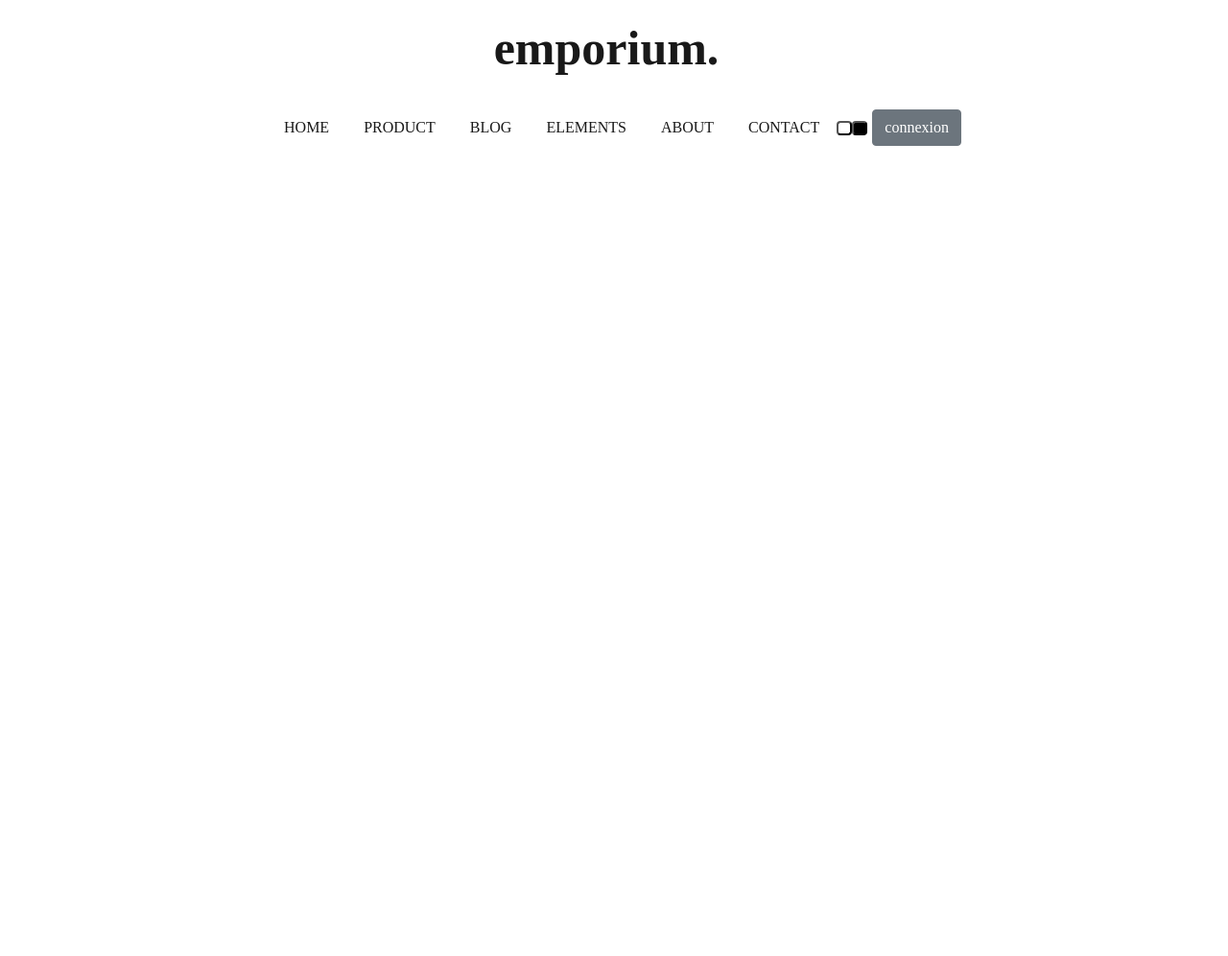
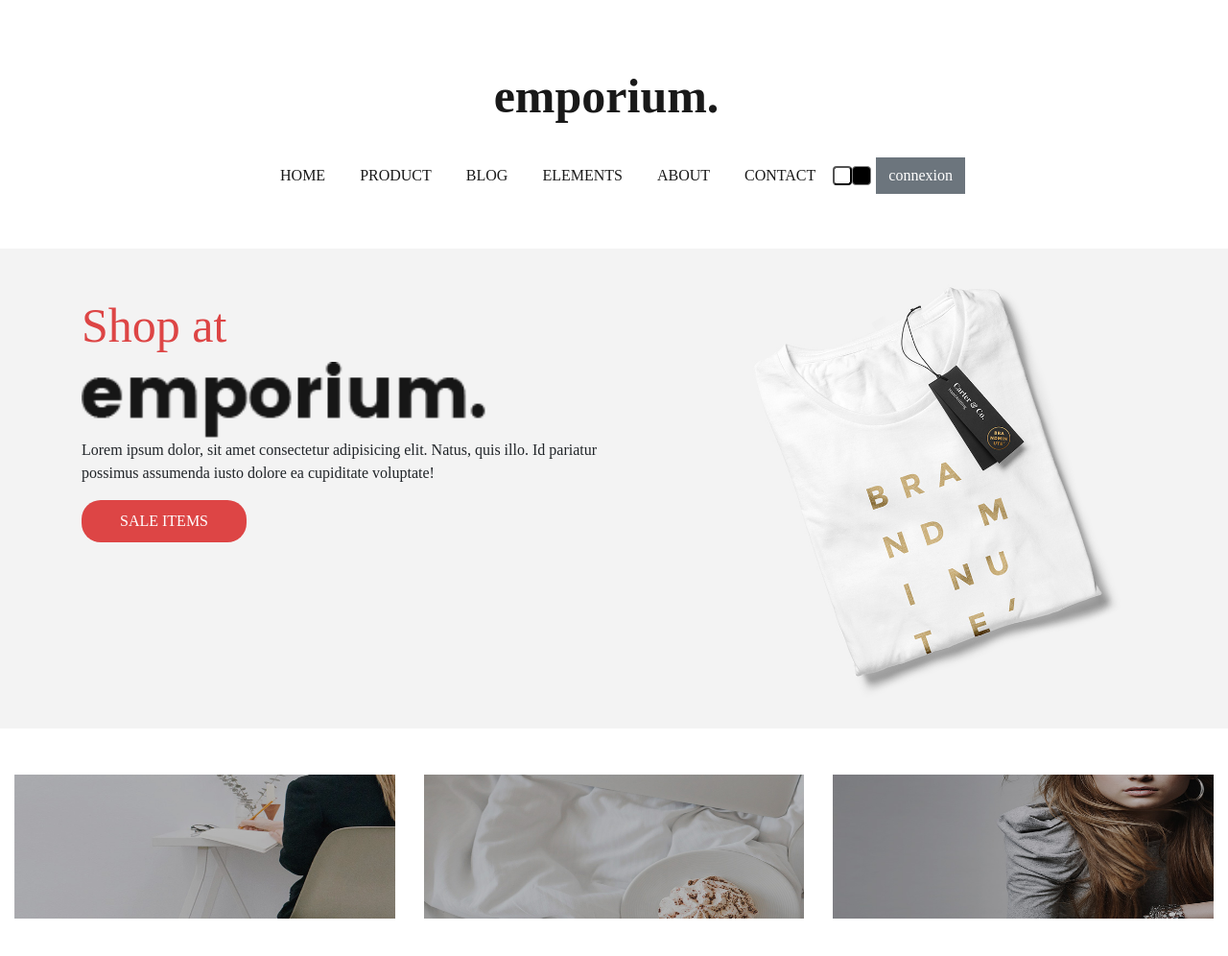
Before and after one commit to Anis662/cs_emporium_js_14, a website: page index.html in a window 1280 px wide. Shown: the whole page at 96% size. Before the commit the page ends 800 px from the top, so only its background shows below. Drawn offline with Linux system fonts and the light colour scheme.

Commit message:
Section numero 2

```diff
--- a/index.html
+++ b/index.html
@@ -49,17 +49,48 @@
           <form class="form-inline my-2 my-lg-0">
            <button class="blanc"></button>
            <button class="noir"></button>
-            <button class="btn btn-secondary my-2 my-sm-0" type="submit">connexion</button>
+            <button class="btn btn-secondary my-2 my-sm-0" type="submit" id="connexion">connexion</button>
 
           </form>
         </div>
       </nav>
 
 </header>
+<!-- La premiere section -->
 
-<section id="section1">
+<section id="section1" class="mt-5">
+<div class="row">
+    <div class="col-7">
+        <div>
+            <h2>Shop at</h2>
+            <img src="./public/img/logo.png" alt="">
+            <p>Lorem ipsum dolor, sit amet consectetur adipisicing elit. Natus, quis illo. Id pariatur possimus assumenda iusto dolore ea cupiditate voluptate!</p>
+            <button class="text-white text-uppercase">Sale items</button>
+        </div>
+    </div>
+    <div class="col-5">
+        <div>
+            <img src="./public/img/slider-1.jpg" alt="">
+        </div>
+    </div>
+</div>
 
 
+</section>
+
+<!-- La deuxieme section -->
+<section id="section2" class="container-fluid mt-5">
+<div class="row">
+    <div class="col-4">
+        <img src="./public/img/services/service-1.jpg" alt="">
+    </div>
+    <div class="col-4 ">
+        <img src="./public/img/services/service-2.jpg" alt="">
+    </div>
+    <div class="col-4">
+        <img src="./public/img/services/slider-3.jpg" alt="">
+    </div>
+</div>
 </section>
 
 
--- a/src/sass/style.sass
+++ b/src/sass/style.sass
@@ -5,6 +5,7 @@
 
 body
     margin: 0
+    padding: 0
     font-family: poppins
 
 
@@ -15,18 +16,56 @@ header
             font-size: 50px
             font-weight: bolder
             margin-bottom: 20px
+            margin-top: 50px
         .form-inline
             .blanc
                 border-radius: 4px
-                height: 15px
+                height: 20px
+                width: 20px
                 background-color: white
             .noir
                 border-radius: 4px
-                height: 15px
+                border: 1px solid gray
+                height: 20px
+                width: 20px
                 background-color: black
                 margin-right: 5px
+            #connexion
+                border-radius: 0px
         .collapse
             ul
                 li
+
                     margin: 0 10px
                     text-transform: uppercase
+
+#section1
+    background-color: #F3F3F3
+    height: 500px
+    .row
+        .col-7
+            padding: 50px 100px
+            div
+                h2
+                    color: #DD4545
+                    font-size: 50px
+                img
+                    height: 80px
+                button
+                    background-color: #DD4545
+                    border-radius: 20px
+                    border: none
+                    padding: 10px 40px
+        .col-5
+            div
+                img
+                    height: 500px
+#section2
+    height: 500px
+
+    .row
+        .col-4
+
+            img
+                height: 150px
+                width: 100%
```
Also changed, not shown: public/css/stle.css, public/css/style.css, 2 other files.
